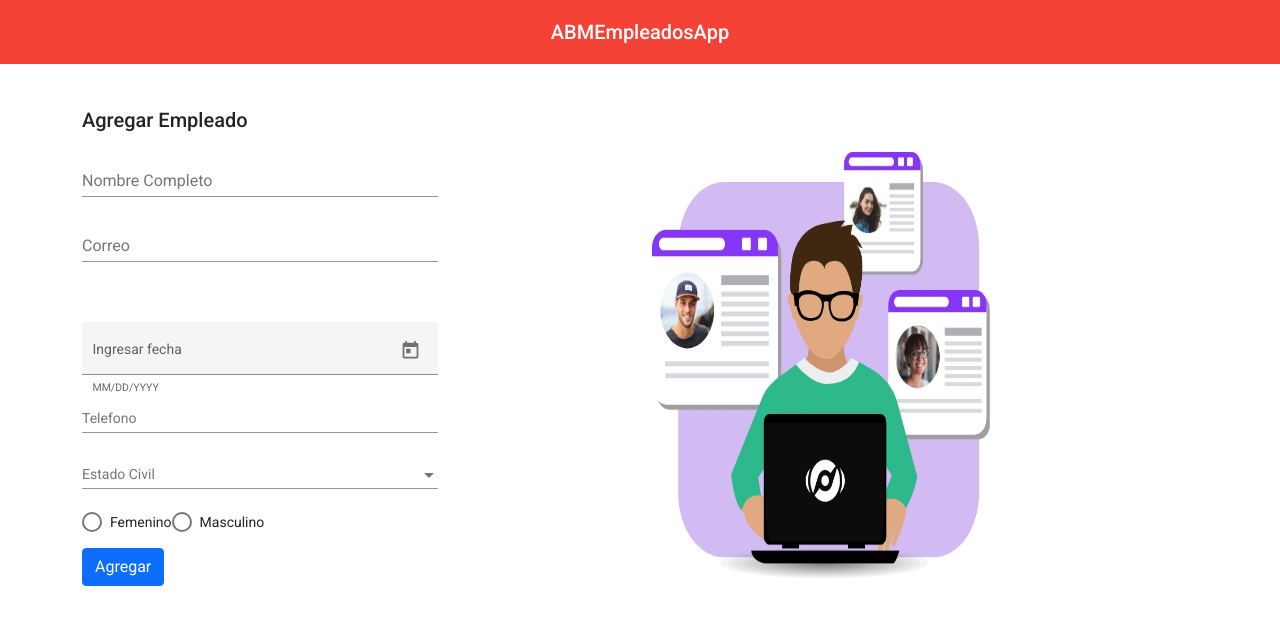
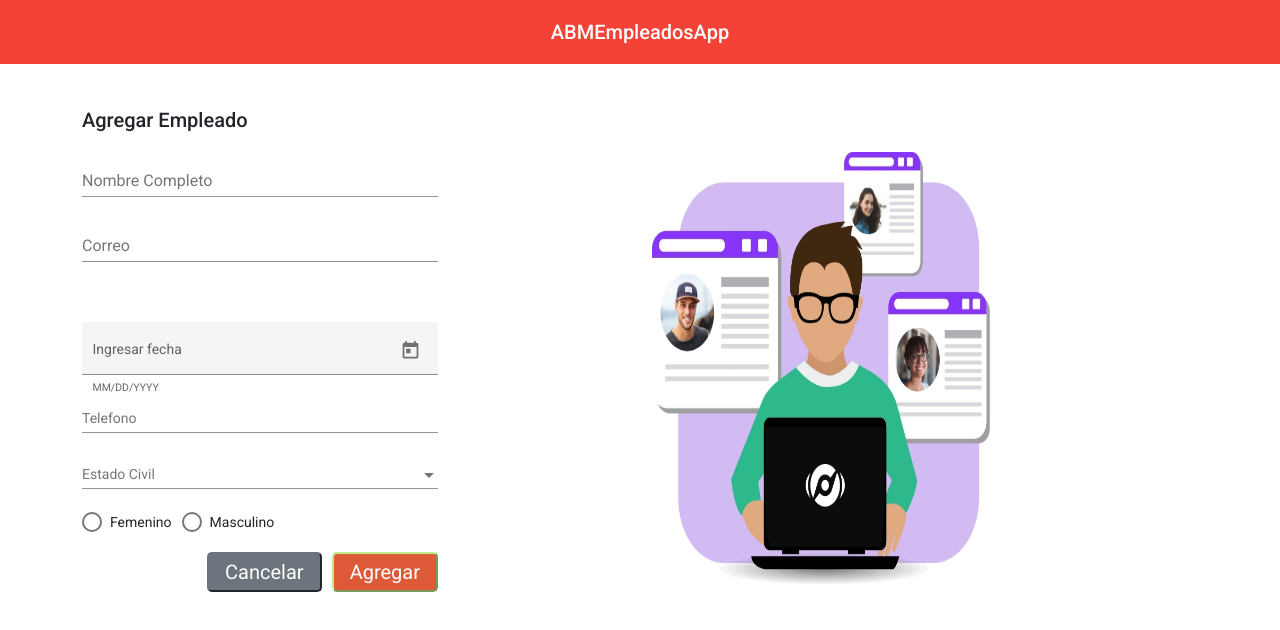
Before and after one commit to jodu07/ABMEmpleadosApp, an Angular app: page /add in a window 1280 px wide. Shown: the top 630 px of the page. Built offline with nearby package versions, Linux system fonts and the light colour scheme.

Commit message:
changes form edit and styles

```diff
--- a/src/app/empleado/components/add-edit-empleado/add-edit-empleado.component.css
+++ b/src/app/empleado/components/add-edit-empleado/add-edit-empleado.component.css
@@ -1,3 +1,8 @@
 .example-container{
     width: 100%;
 }
+
+.btn-success{
+    background-color: rgb(221, 89, 56);
+    border-color: rgb(190, 236, 137);
+}
--- a/src/app/empleado/components/add-edit-empleado/add-edit-empleado.component.html
+++ b/src/app/empleado/components/add-edit-empleado/add-edit-empleado.component.html
@@ -47,14 +47,18 @@
           </mat-form-field>
         </div>
 
-        <div class="col-lg-12 example-container mb-3">
-          <mat-radio-group aria-label="Select an option">
-            <mat-radio-button value="F">Femenino</mat-radio-button>
+        <div class="col-lg-12 example-container">
+          <mat-radio-group aria-label="Seleccione Sexo">
+            <mat-radio-button value="F" style="margin-right: 10px;">Femenino</mat-radio-button>
             <mat-radio-button value="M">Masculino</mat-radio-button>
           </mat-radio-group>
         </div>
-        <button (click)="agregarEmpleado()" class="btn btn-primary mb-3">
+        <br>
+        <button (click)="agregarEmpleado()" class="btn-success btn-lg float-sm-end mb-3" style="margin-left: 10px;" type="button">
           Agregar
+        </button>
+        <button (click)="agregarEmpleado()" class="btn-secondary btn-lg float-sm-end mb-3" type="button" routerLink="/">
+          Cancelar
         </button>
       </form>
     </div>
--- a/src/app/empleado/components/add-edit-empleado/add-edit-empleado.component.ts
+++ b/src/app/empleado/components/add-edit-empleado/add-edit-empleado.component.ts
@@ -1,4 +1,5 @@
 import { Component, OnInit } from '@angular/core';
+import { MAT_RADIO_DEFAULT_OPTIONS } from '@angular/material/radio';
 
 import { Router } from '@angular/router';
 import { Empleado } from '../../models/empleado';
@@ -12,7 +13,11 @@ interface EstadoCivil {
 @Component({
   selector: 'app-add-edit-empleado',
   templateUrl: './add-edit-empleado.component.html',
-  styleUrls: ['./add-edit-empleado.component.css']
+  styleUrls: ['./add-edit-empleado.component.css'],
+  providers: [{
+    provide: MAT_RADIO_DEFAULT_OPTIONS,
+    useValue: { color: 'primary' },
+}]
 })
 export class AddEditEmpleadoComponent implements OnInit {
 
```
